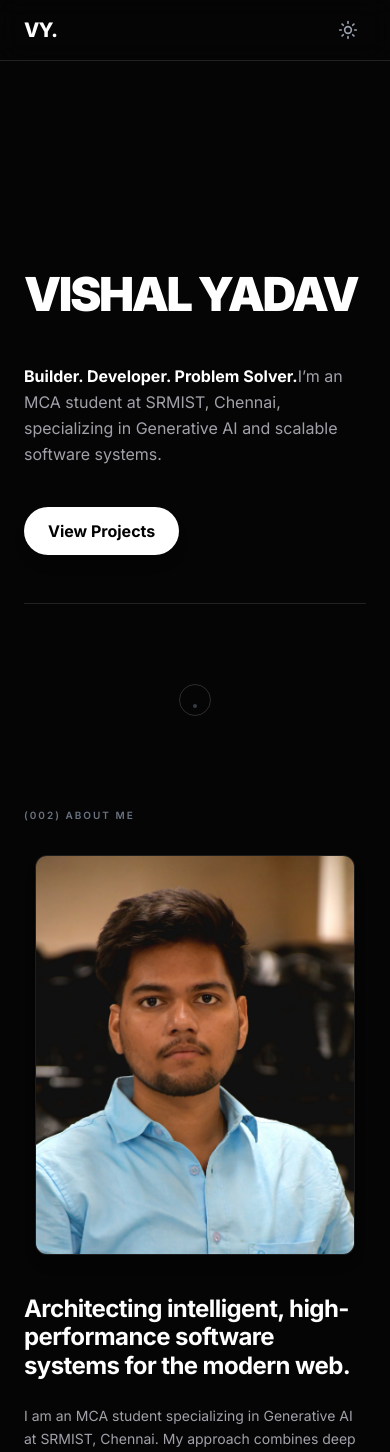
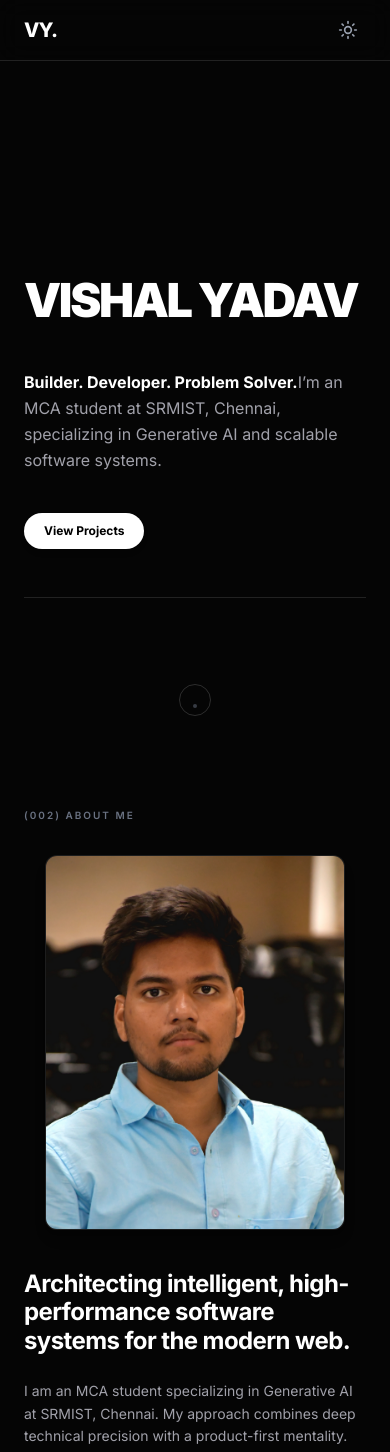
Before and after one commit to Vega-007/Vishal_Yadav_Portfolio, a React (Vite) app: page / in a window 390 px wide. Shown: the top 1452 px of the page. Built offline with nearby package versions, Linux system fonts and the light colour scheme.

Commit message:
Fix: message

```diff
--- a/src/components/About.tsx
+++ b/src/components/About.tsx
@@ -4,7 +4,12 @@ import profile from '../assets/profile-pic.jpg';
 
 function AnimatedCounter({ from, to, duration = 2 }: { from: number, to: number, duration?: number }) {
   const nodeRef = useRef<HTMLSpanElement>(null);
-  const inView = useInView(nodeRef, { once: true, margin: "-50px" });
+
+  /* FIX: Changed margin from "-50px" to "0px".
+     This ensures the counter triggers immediately on mobile devices
+     as soon as it enters the visible screen area.
+  */
+  const inView = useInView(nodeRef, { once: true, margin: "0px" });
 
   useEffect(() => {
     if (!inView || !nodeRef.current) return;
@@ -25,9 +30,9 @@ function AnimatedCounter({ from, to, duration = 2 }: { from: number, to: number,
 
 export default function About() {
   return (
-    /* ULTRA-MINIMIZED: Reduced py to 12/16 and limited padding to lg:px-16 */
+    /* ULTRA-MINIMIZED: Scaled for professional 100% zoom visibility */
     <section className="py-12 md:py-16 px-6 sm:px-10 md:px-12 lg:px-16 relative transition-colors duration-300 overflow-hidden" id="about">
-      <div className="max-w-[1100px] w-full mx-auto"> {/* Narrowed max-width further */}
+      <div className="max-w-[1100px] w-full mx-auto">
         <motion.div
           initial={{ opacity: 0, y: 20 }}
           whileInView={{ opacity: 1, y: 0 }}
@@ -41,16 +46,14 @@ export default function About() {
         </motion.div>
 
         <div className="flex flex-col lg:flex-row gap-10 lg:gap-16 items-start">
-          {/* Left Column - RE-SIZED Image Container */}
+          {/* Left Column - Scaled Image Container */}
           <motion.div
             initial={{ opacity: 0, scale: 0.98 }}
             whileInView={{ opacity: 1, scale: 1 }}
             viewport={{ once: true, margin: "-100px" }}
             transition={{ duration: 1, ease: [0.16, 1, 0.3, 1] }}
-            /* MAJOR CHANGE: Reduced width from 5/12 to 3.5/12 and applied max-width */
-            className="w-full lg:w-[32%] flex-shrink-0 max-w-[320px] lg:max-w-full mx-auto lg:mx-0"
+            className="w-full lg:w-[32%] flex-shrink-0 max-w-[300px] lg:max-w-full mx-auto lg:mx-0"
           >
-            {/* Added soft rounded corner rounded-xl */}
             <div className="aspect-[4/5] bg-gray-100 dark:bg-[#111111] rounded-xl border border-black/[0.05] dark:border-white/[0.05] overflow-hidden relative shadow-lg transition-colors duration-300 group">
               <img
                 src={profile}
@@ -67,7 +70,6 @@ export default function About() {
               whileInView={{ opacity: 1, y: 0 }}
               viewport={{ once: true, margin: "-100px" }}
               transition={{ duration: 1, delay: 0.1, ease: [0.16, 1, 0.3, 1] }}
-              /* Sizing tightened: 3xl/4xl on desktop */
               className="text-2xl sm:text-3xl md:text-4xl font-bold text-gray-900 dark:text-white mb-6 tracking-tight leading-[1.2] transition-colors duration-300"
             >
               Architecting intelligent, high-performance software systems for the modern web.
@@ -95,7 +97,7 @@ export default function About() {
               </motion.p>
             </div>
 
-            {/* Stats Section - Mini Sizing */}
+            {/* Stats Section */}
             <motion.div
               initial={{ opacity: 0, y: 20 }}
               whileInView={{ opacity: 1, y: 0 }}
@@ -104,15 +106,24 @@ export default function About() {
               className="grid grid-cols-2 md:grid-cols-3 gap-4 sm:gap-8 pt-8 border-t border-black/[0.05] dark:border-white/[0.05] transition-colors duration-300"
             >
               <div>
-                <div className="text-2xl sm:text-3xl font-black text-gray-900 dark:text-white mb-0.5 transition-colors duration-300"><AnimatedCounter from={0} to={5} duration={2} /><span className="text-lg text-gray-500">+</span></div>
+                <div className="text-2xl sm:text-3xl font-black text-gray-900 dark:text-white mb-0.5 transition-colors duration-300">
+                  <AnimatedCounter from={0} to={5} duration={2} />
+                  <span className="text-lg text-gray-500">+</span>
+                </div>
                 <div className="text-[10px] font-semibold text-gray-500 uppercase tracking-widest">Projects Shipped</div>
               </div>
               <div>
-                <div className="text-2xl sm:text-3xl font-black text-gray-900 dark:text-white mb-0.5 transition-colors duration-300"><AnimatedCounter from={0} to={100} duration={2.5} /><span className="text-lg text-gray-500">%</span></div>
+                <div className="text-2xl sm:text-3xl font-black text-gray-900 dark:text-white mb-0.5 transition-colors duration-300">
+                  <AnimatedCounter from={0} to={100} duration={2.5} />
+                  <span className="text-lg text-gray-500">%</span>
+                </div>
                 <div className="text-[10px] font-semibold text-gray-500 uppercase tracking-widest">Commitment</div>
               </div>
               <div className="col-span-2 md:col-span-1">
-                <div className="text-2xl sm:text-3xl font-black text-gray-900 dark:text-white mb-0.5 transition-colors duration-300">{"<"}<AnimatedCounter from={999} to={200} duration={2} /><span className="text-lg text-gray-500">ms</span></div>
+                <div className="text-2xl sm:text-3xl font-black text-gray-900 dark:text-white mb-0.5 transition-colors duration-300">
+                  {"<"}<AnimatedCounter from={999} to={200} duration={2} />
+                  <span className="text-lg text-gray-500">ms</span>
+                </div>
                 <div className="text-[10px] font-semibold text-gray-500 uppercase tracking-widest">Latency</div>
               </div>
             </motion.div>
--- a/src/components/Hero.tsx
+++ b/src/components/Hero.tsx
@@ -2,10 +2,9 @@ import { motion } from 'framer-motion';
 
 export default function Hero() {
   return (
-    /* Scaled down pt-32 to pt-24 and lg:px-32 to lg:px-24 */
     <section className="min-h-[90vh] flex flex-col justify-center px-6 sm:px-12 md:px-16 lg:px-24 relative pt-24 transition-colors duration-300 overflow-hidden w-full">
 
-      {/* Subtle Background Glow - Scaled down for 100% zoom */}
+      {/* Subtle Background Glow */}
       <motion.div
         initial={{ opacity: 0, scale: 0.5 }}
         animate={{ opacity: 1, scale: 1 }}
@@ -24,9 +23,6 @@ export default function Hero() {
         initial={{ opacity: 0, y: 50, filter: 'blur(15px)' }}
         animate={{ opacity: 1, y: 0, filter: 'blur(0px)' }}
         transition={{ duration: 1.2, delay: 0.1, ease: [0.16, 1, 0.3, 1] }}
-        /* REDUCED FONT SIZE:
-           From 9vw/10vw/8vw to fluid sizes that don't break the layout.
-        */
         className="text-[12vw] sm:text-[9vw] lg:text-[7.5vw] leading-[0.85] font-black tracking-tighter text-gray-900 dark:text-white mb-12 uppercase max-w-full overflow-hidden hover:text-transparent hover:bg-clip-text hover:bg-gradient-to-r hover:from-blue-600 hover:to-cyan-500 transition-all duration-500 cursor-default"
       >
         VISHAL YADAV
@@ -37,7 +33,6 @@ export default function Hero() {
           initial={{ opacity: 0, y: 30, filter: 'blur(10px)' }}
           animate={{ opacity: 1, y: 0, filter: 'blur(0px)' }}
           transition={{ duration: 1.2, delay: 0.2, ease: [0.16, 1, 0.3, 1] }}
-          /* Reduced text size from text-2xl to text-xl for standard desktop */
           className="text-base sm:text-lg md:text-xl text-gray-600 dark:text-[#a1a1aa] max-w-xl font-normal leading-relaxed transition-colors duration-300"
         >
           <span className="font-bold text-gray-900 dark:text-white">Builder. Developer. Problem Solver.</span><br className="hidden sm:block" />
@@ -50,16 +45,20 @@ export default function Hero() {
           transition={{ duration: 1.2, delay: 0.3, ease: [0.16, 1, 0.3, 1] }}
           className="flex-shrink-0"
         >
+          {/* REFINED BUTTON:
+              - px-5 py-2.5 on mobile, px-7 py-3 on desktop
+              - text-xs to text-sm
+              - rounded-full for a sleeker look
+          */}
           <a
             href="#projects"
-            className="px-6 py-3 md:px-8 md:py-4 bg-black dark:bg-white text-white dark:text-black font-bold rounded-full hover:bg-gray-800 dark:hover:bg-gray-200 transition-colors flex items-center justify-center text-base md:text-lg whitespace-nowrap shadow-lg"
+            className="px-5 py-2.5 md:px-7 md:py-3 bg-black dark:bg-white text-white dark:text-black text-xs md:text-sm font-bold rounded-full hover:bg-gray-800 dark:hover:bg-gray-200 transition-all duration-300 flex items-center justify-center whitespace-nowrap shadow-md"
           >
             View Projects
           </a>
         </motion.div>
       </div>
 
-      {/* Scroll indicator - Scaled down for mobile */}
       <motion.div
         initial={{ opacity: 0 }}
         animate={{ opacity: 0.5 }}
@@ -73,7 +72,6 @@ export default function Hero() {
             className="w-1 h-1 md:w-1.5 md:h-1.5 bg-gray-500 rounded-full"
           />
         </div>
-        <span className="text-[10px] font-semibold tracking-widest text-gray-500 uppercase"></span>
       </motion.div>
     </section>
   );
```
